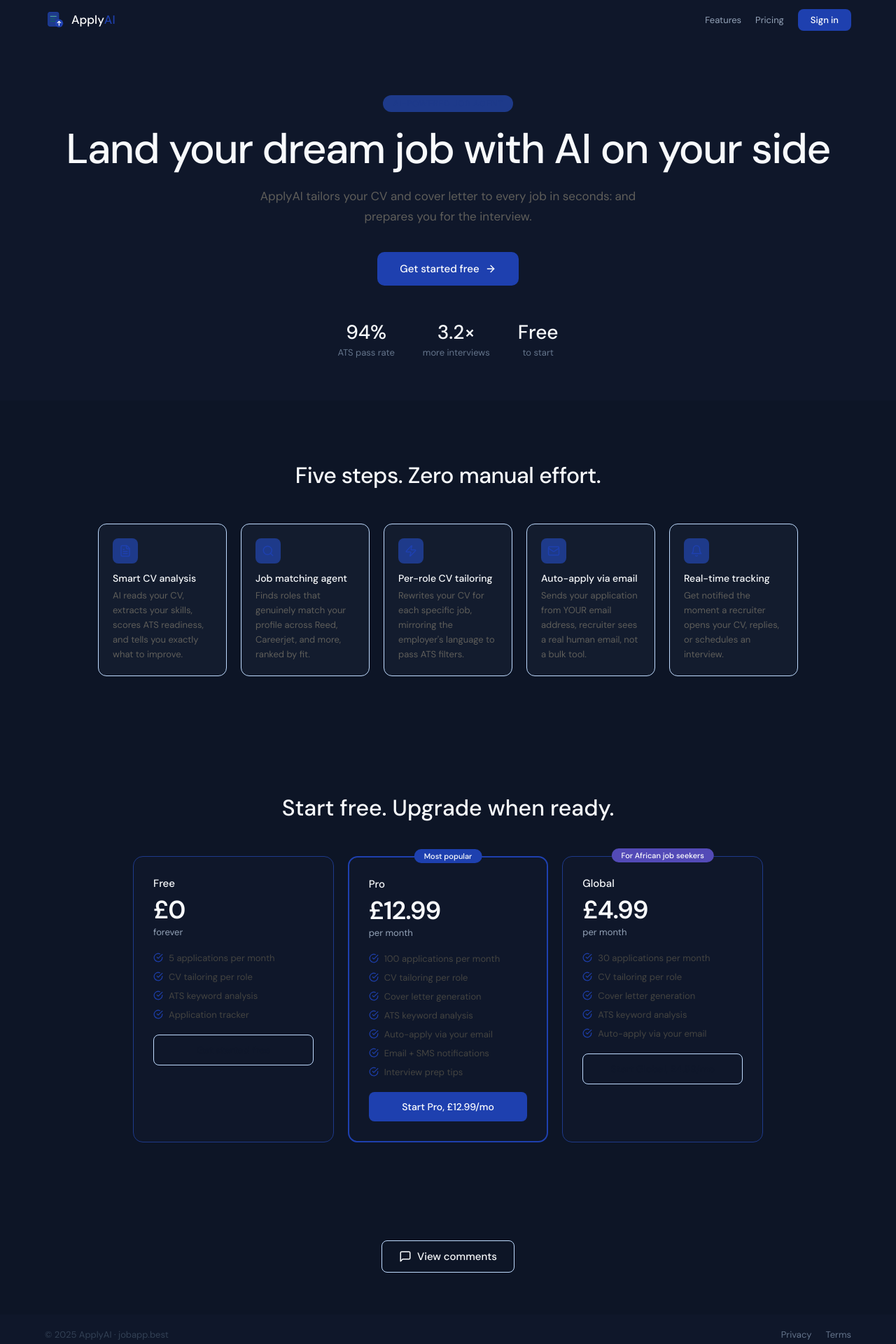
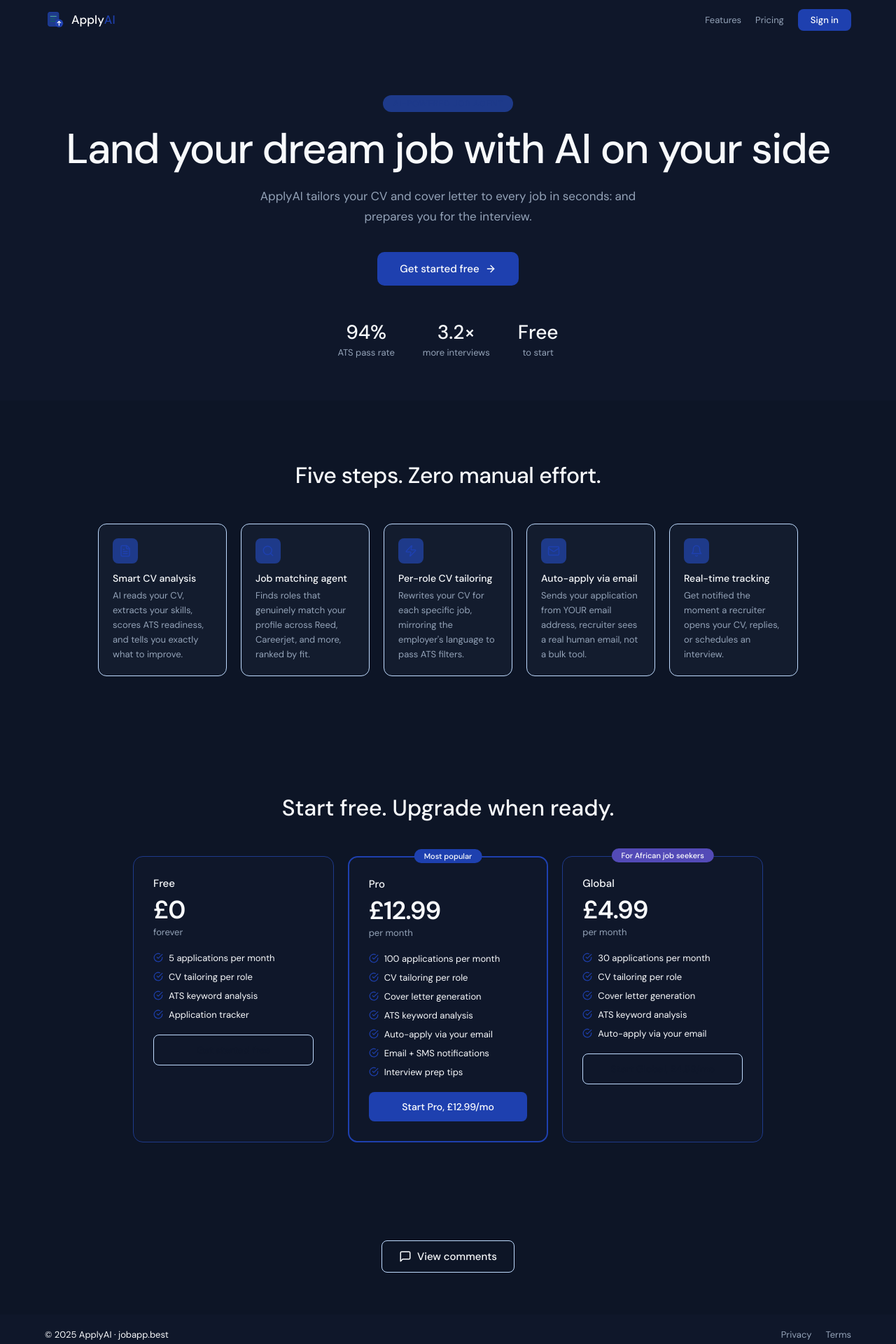
Before and after one commit to JulietChinenyeDuru/African-Entrepreneurship-main, a Next.js app: page / in a window 1280 px wide. Shown: the top 1920 px of the page at 70% size. Built offline with nearby package versions, Linux system fonts and the light colour scheme.

Commit message:
fix: dark text colours changed to white on landing page

```diff
--- a/app/page.tsx
+++ b/app/page.tsx
@@ -81,7 +81,7 @@
         <h1 style={{ fontSize: 'clamp(36px, 6vw, 60px)', fontWeight: 500, lineHeight: 1.1, margin: '0 0 20px', letterSpacing: -1.5 }}>
           Land your dream job with AI on your side
         </h1>
-        <p style={{ fontSize: 17, color: '#5F5E5A', margin: '0 auto 36px', lineHeight: 1.7, maxWidth: 540 }}>
+        <p style={{ fontSize: 17, color: '#94A3B8', margin: '0 auto 36px', lineHeight: 1.7, maxWidth: 540 }}>
           ApplyAI tailors your CV and cover letter to every job in seconds: and prepares you for the interview.
         </p>
         <div style={{ display: 'flex', gap: 12, justifyContent: 'center', flexWrap: 'wrap' }}>
@@ -93,7 +93,7 @@
           {[['94%','ATS pass rate'],['3.2×','more interviews'],['Free','to start']].map(([n,l]) => (
             <div key={l} style={{ textAlign: 'center' }}>
               <div style={{ fontSize: 28, fontWeight: 500, color: '#F8FAFC' }}>{n}</div>
-              <div style={{ fontSize: 13, color: '#64748B', marginTop: 2 }}>{l}</div>
+              <div style={{ fontSize: 13, color: '#94A3B8', marginTop: 2 }}>{l}</div>
             </div>
           ))}
         </div>
@@ -110,7 +110,7 @@
                   <f.icon size={18} color="#1E40AF"/>
                 </div>
                 <h3 style={{ fontSize: 14, fontWeight: 500, margin: '0 0 6px' }}>{f.title}</h3>
-                <p style={{ fontSize: 13, color: '#5F5E5A', margin: 0, lineHeight: 1.6 }}>{f.desc}</p>
+                <p style={{ fontSize: 13, color: '#94A3B8', margin: 0, lineHeight: 1.6 }}>{f.desc}</p>
               </div>
             ))}
           </div>
@@ -132,7 +132,7 @@
                 {plan.features.map(f => (
                   <div key={f} style={{ display: 'flex', alignItems: 'center', gap: 8, marginBottom: 10 }}>
                     <CheckCircle size={14} color="#1E40AF" style={{ flexShrink: 0 }}/>
-                    <span style={{ fontSize: 13, color: '#444441' }}>{f}</span>
+                    <span style={{ fontSize: 13, color: '#F8FAFC' }}>{f}</span>
                   </div>
                 ))}
                 <Link href={plan.href} style={{ display: 'block', marginTop: 20, padding: '12px', textAlign: 'center', background: plan.highlight ? '#1E40AF' : 'transparent', color: plan.highlight ? '#fff' : '#0F172A', border: plan.highlight ? 'none' : '1px solid #BFDBFE', borderRadius: 8, fontSize: 14, fontWeight: 500, textDecoration: 'none' }}>
@@ -169,10 +169,10 @@
 
         {showComments && (
           <div style={{ maxWidth: 700, margin: '32px auto 0', textAlign: 'left' }}>
-            {loadingReviews && <div style={{ color: '#888780' }}>Loading comments...</div>}
+            {loadingReviews && <div style={{ color: '#94A3B8' }}>Loading comments...</div>}
 
             {!loadingReviews && reviews.length === 0 && (
-              <div style={{ color: '#888780' }}>No comments yet. Be the first to leave one!</div>
+              <div style={{ color: '#94A3B8' }}>No comments yet. Be the first to leave one!</div>
             )}
 
             <div style={{ display: 'flex', flexDirection: 'column', gap: 12 }}>
@@ -189,7 +189,7 @@
                   <div style={{ fontSize: 16, color: '#1E40AF', marginBottom: 6 }}>
                     {'★'.repeat(review.rating)}{'☆'.repeat(5 - review.rating)}
                   </div>
-                  <div style={{ fontSize: 14, color: '#3A3A36', lineHeight: 1.6 }}>
+                  <div style={{ fontSize: 14, color: '#F8FAFC', lineHeight: 1.6 }}>
                     {review.comment}
                   </div>
                 </div>
@@ -201,10 +201,10 @@
 
       {/* FOOTER */}
       <footer style={{ background: '#0F172A', padding: '20px 5vw', display: 'flex', justifyContent: 'space-between', alignItems: 'center', flexWrap: 'wrap', gap: 10 }}>
-        <span style={{ color: '#334155', fontSize: 13 }}>© 2025 ApplyAI · jobapp.best</span>
+        <span style={{ color: '#F8FAFC', fontSize: 13 }}>© 2025 ApplyAI · jobapp.best</span>
         <div style={{ display: 'flex', gap: 20 }}>
-          <a href="/privacy" style={{ color: '#64748B', fontSize: 13, textDecoration: 'none' }}>Privacy</a>
-          <a href="/terms" style={{ color: '#64748B', fontSize: 13, textDecoration: 'none' }}>Terms</a>
+          <a href="/privacy" style={{ color: '#94A3B8', fontSize: 13, textDecoration: 'none' }}>Privacy</a>
+          <a href="/terms" style={{ color: '#94A3B8', fontSize: 13, textDecoration: 'none' }}>Terms</a>
         </div>
       </footer>
     </div>
```
